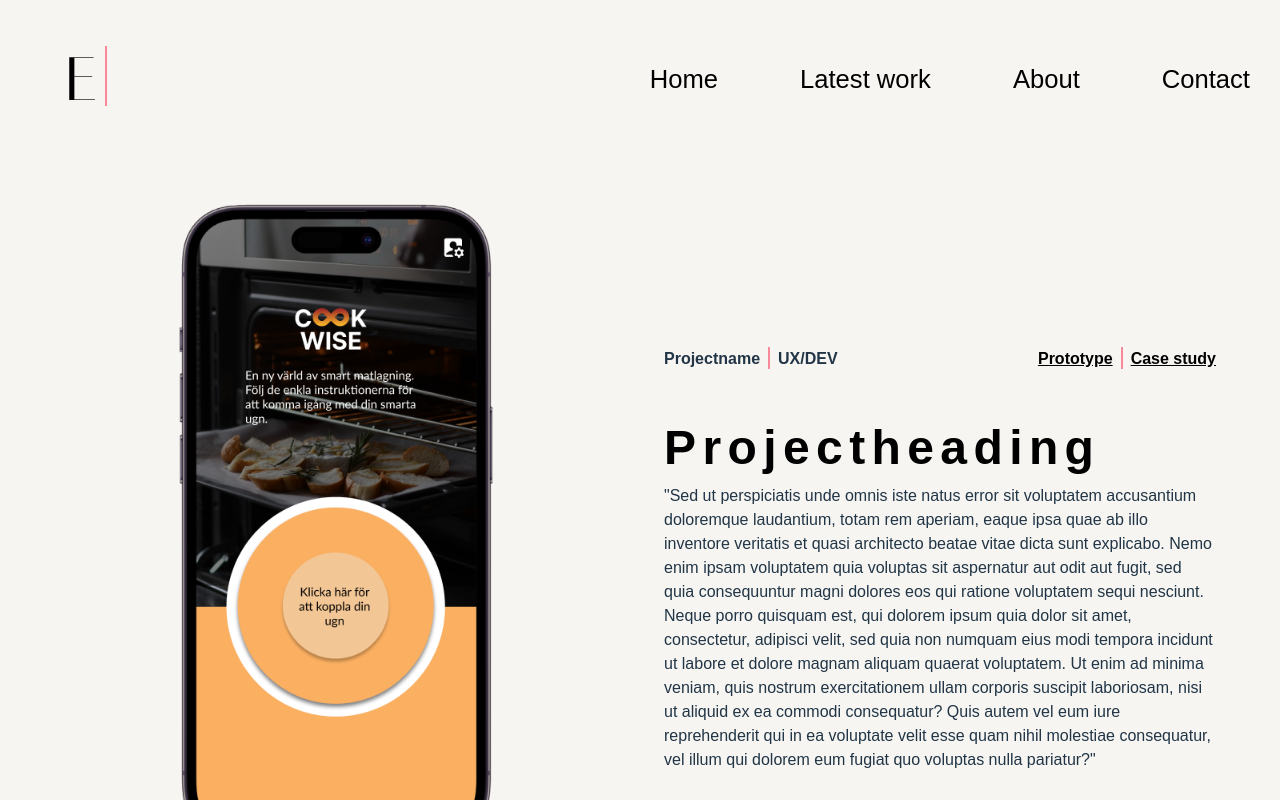
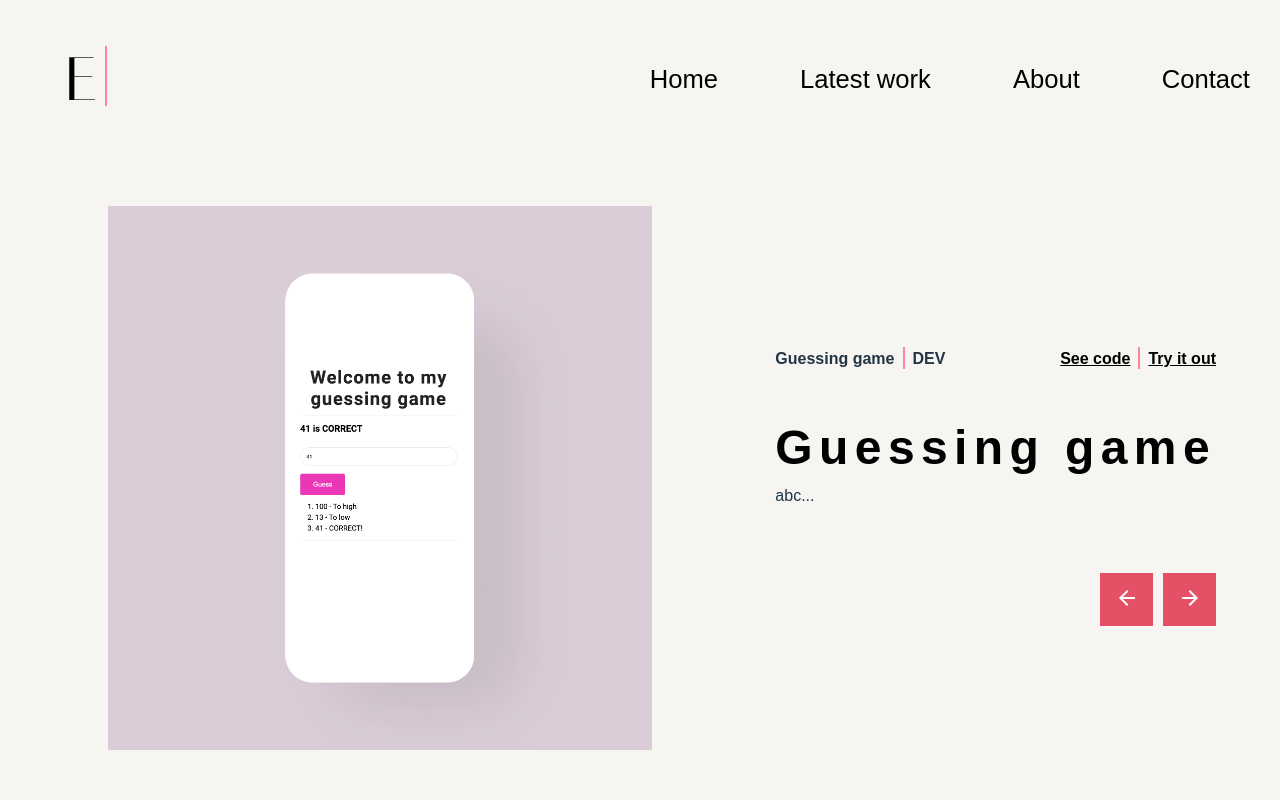
Before and after one commit to empaliizer/portfolio-oak, a React (Vite) app: page /portfolio in a window 1280 px wide. Shown: the top 800 px of the page. Built offline with nearby package versions, Linux system fonts and the light colour scheme.

Commit message:
added info to data.js and fixed the slider on work page

```diff
--- a/src/components/Common/ArrowButton.jsx
+++ b/src/components/Common/ArrowButton.jsx
@@ -11,10 +11,10 @@ margin-left: 10px;
 margin-top: 60px;
 `;
 
-const ArrowButton = ({children}) => {
+const ArrowButton = ({children, onClick}) => {
   return (
     // Hur lägger jag in svg-pilen?
-    <Button>{children}</Button>
+    <Button onClick={() => { onClick() }}>{children}</Button>
   )
 }
 
--- a/src/components/Common/Col1.jsx
+++ b/src/components/Common/Col1.jsx
@@ -10,6 +10,6 @@ justify-content: center;
 width: 50%;
 
 @media screen and (max-width:900px){
-      margin-top: 2rem;
+      width: 100%;
     }
 `;
--- a/src/components/Common/Col2.jsx
+++ b/src/components/Common/Col2.jsx
@@ -4,5 +4,4 @@ import styled from 'styled-components'
 export default styled.div`
 display: flex;
 flex-direction: column;
-width: 50%;
 `;
--- a/src/data/data.js
+++ b/src/data/data.js
@@ -1,4 +1,13 @@
 import GGImage from "../assets/dev/number-guessing-game.png";
+import Resume from "../assets/dev/cv.png";
+import RockScisPap from "../assets/dev/rock-paper-scissors.png";
+import FantBeauty from "../assets/dev/fantastic-beauty.png";
+import FullScreen from "../assets/dev/fullscreen.png";
+import Piggy from "../assets/dev/piggy.png";
+import Todo from "../assets/dev/port-todo.png";
+import Redesign from "../assets/dev/konstnars.png";
+import Hangman from "../assets/dev/hangman.png";
+// import ComingSoon from "../assets/dev/coming-soon-1.png";
 
 const links = [
     {
@@ -65,61 +74,83 @@ const dev = [
             id: 1,
             name: "Guessing game",
             img: GGImage,
-            link: " https://6362af7fb58cff45bf8b3dbd--idyllic-chaja-f20318.netlify.app/"
+            link: " https://6362af7fb58cff45bf8b3dbd--idyllic-chaja-f20318.netlify.app/",
+            title: 'Guessing game',
+            description: 'abc...'
     },
     {
             id: 2,
             name: "Rock, paper, scissor",
-            img: "/img/rock-paper-scissors.png",
-            link: "https://6362b62d9cc3203c94f25f11--dapper-kangaroo-2986c4.netlify.app/"
+            img: RockScisPap,
+            link: "https://6362b62d9cc3203c94f25f11--dapper-kangaroo-2986c4.netlify.app/",
+            title: 'Rock, paper, scissor',
+            description: 'abc...'
     },
     {
             id: 3,
             name: "Resume",
-            img: "/img/cv.png",
-            link: "https://empaliizer.netlify.app/"
+            img: Resume,
+            link: "https://empaliizer.netlify.app/",
+            title: 'Resume',
+            description: 'I have worked with HTML, SCSS and Javascript to create this resume. Hope you will like it.'
         },
         {
             id: 4,
             name: "Fantastic Beauty",
-            img: "/img/fantastic-beauty.png",
-            link: "https://6362a12ce8082d2f4b0f763c--magical-gnome-2b4724.netlify.app/"
+            img: FantBeauty,
+            link: "https://6362a12ce8082d2f4b0f763c--magical-gnome-2b4724.netlify.app/",
+            title: 'Fantastic Beauty',
+            description: 'abc...'
         },
         {
             id: 5,
             name: "Fullscreen Menu",
-            img: "/img/fullscreen.png",
-            link: "https://6362abe49cc32033aaf25c51--bucolic-cat-25e33e.netlify.app/"
+            img: FullScreen,
+            link: "https://6362abe49cc32033aaf25c51--bucolic-cat-25e33e.netlify.app/",
+            title: 'Fullscreen Menu',
+            description: 'abc...'
         },
         {
             id: 6,
             name: "The pig game",
-            img: "/img/piggy.png",
-            link: "https://6362ab4f48363a3fda64b275--incandescent-pony-597e6f.netlify.app/"
+            img: Piggy,
+            link: "https://6362ab4f48363a3fda64b275--incandescent-pony-597e6f.netlify.app/",
+            title: 'The pig game',
+            description: 'abc...'
         },
         {
             id: 7,
             name: "Todo app",
-            img: "/img/port-todo.png",
-            link: "https://6362b969408b8149a58f8f8d--gorgeous-shortbread-ecad98.netlify.app/"
+            img: Todo,
+            link: "https://6362b969408b8149a58f8f8d--gorgeous-shortbread-ecad98.netlify.app/",
+            title: 'Todo app',
+            description: 'abc...'
 
         },
         {
             id: 8,
             name: "Redesign",
-            img: "/img/konstnars.png",
-            link: "https://6362b0879a6f914126e9c080--unique-pothos-20e91e.netlify.app/"
+            img: Redesign,
+            link: "https://6362b0879a6f914126e9c080--unique-pothos-20e91e.netlify.app/",
+            title: 'Redesign',
+            description: 'abc...'
         },
         {
             id: 9,
             name: "Hangman",
-            img: "/img/hangman.png",
-            link: "https://6362affceddc7c4140b63e19--calm-clafoutis-f39aa8.netlify.app/"
-        },
-        {
-            id: 10,
-            img: "/img/coming-soon-1.jpeg"
+            img: Hangman,
+            link: "https://6362affceddc7c4140b63e19--calm-clafoutis-f39aa8.netlify.app/",
+            title: 'Hangman',
+            description: 'abc...'
         }
+        // {
+        //     id: 10,
+        //     name: "Coming soon ",
+        //     img: ComingSoon,
+        //     link: "https://6362affceddc7c4140b63e19--calm-clafoutis-f39aa8.netlify.app/",
+        //     title: 'Coming soon',
+        //     description: 'abc...'
+        // }
 ]
 
 export { links, infos, icons, dev }
--- a/src/pages/Work.jsx
+++ b/src/pages/Work.jsx
@@ -45,41 +45,61 @@ flex-direction: row;
 
 
 const Work = () => {
-console.log(dev)
+
+    const [slide, setSlide] = useState(0);
+
+    const nextSlide = () => {
+        if(slide === dev.length - 1) {
+            setSlide(0);
+        } else {
+            setSlide(slide + 1);
+        }
+    }
+
+    const prevSlide = () => {
+        if(slide === 0) {
+            setSlide(dev.length - 1);
+        } else {
+            setSlide(slide - 1);
+        }
+    }
+
+    const getCurrentSlide = (field) => {
+        return dev[slide][field];
+    }
+
+
     return (
         <Container>
             <ContainerInner>
                 <Col1>
-                    <BgImg src={WorkImg} />
+                    <BgImg src={getCurrentSlide('img')} />
                 </Col1>
                 <Col2>
                     <TopHeading>
                         <Category>
-                            <P>Projectname</P>
+                            <P>{ getCurrentSlide('name') }</P>
                             <Line />
-                            <P>UX/DEV</P>
+                            <P>DEV</P>
                         </Category>
                         <Buttons>
                             {/* Glöm inte att lägga in src till knapparna */}
-                            <LinedButton>Prototype</LinedButton>
+                            <LinedButton>See code</LinedButton>
                             <Line />
-                            <LinedButton>Case study</LinedButton>
+                            <LinedButton>Try it out</LinedButton>
                         </Buttons>
                     </TopHeading>
                     <TextContainer>
-                        <H1>Projectheading</H1>
-                        <P>"Sed ut perspiciatis unde omnis iste natus error sit voluptatem accusantium doloremque laudantium,
-                            totam rem aperiam, eaque ipsa quae ab illo inventore veritatis et quasi architecto beatae vitae
-                            dicta sunt explicabo. Nemo enim ipsam voluptatem quia voluptas sit aspernatur aut odit aut fugit,
-                            sed quia consequuntur magni dolores eos qui ratione voluptatem sequi nesciunt. Neque porro quisquam est, qui dolorem ipsum quia dolor sit amet, consectetur, adipisci velit, sed quia non numquam eius modi tempora incidunt ut labore et dolore magnam aliquam quaerat voluptatem. Ut enim ad minima veniam, quis nostrum exercitationem ullam corporis suscipit laboriosam, nisi ut aliquid ex ea commodi consequatur? Quis autem vel eum iure reprehenderit qui in ea voluptate velit esse quam nihil molestiae consequatur, vel illum qui dolorem eum fugiat quo voluptas nulla pariatur?"</P>
+                        <H1>{ getCurrentSlide('title') }</H1>
+                        <P>{ getCurrentSlide('description') }</P>
                     </TextContainer>
                     <ButtonContainer>
-                        <ArrowButton>
+                        <ArrowButton onClick={() => { prevSlide() }}>
                             <svg width="24" height="24" viewBox="0 0 24 24" fill="none" xmlns="http://www.w3.org/2000/svg">
                             <path d="M12 20L4 12L12 4L13.425 5.4L7.825 11H20V13H7.825L13.425 18.6L12 20Z" fill="white"/>
                             </svg>
                         </ArrowButton>
-                        <ArrowButton>
+                        <ArrowButton onClick={() => { nextSlide() }}>
                             <svg width="24" height="24" viewBox="0 0 24 24" fill="none" xmlns="http://www.w3.org/2000/svg">
                             <path d="M12 4L20 12L12 20L10.575 18.6L16.175 13L4 13L4 11L16.175 11L10.575 5.4L12 4Z" fill="white"/>
                             </svg>
```
Also changed, not shown: src/assets/dev/todo.png (deleted).
